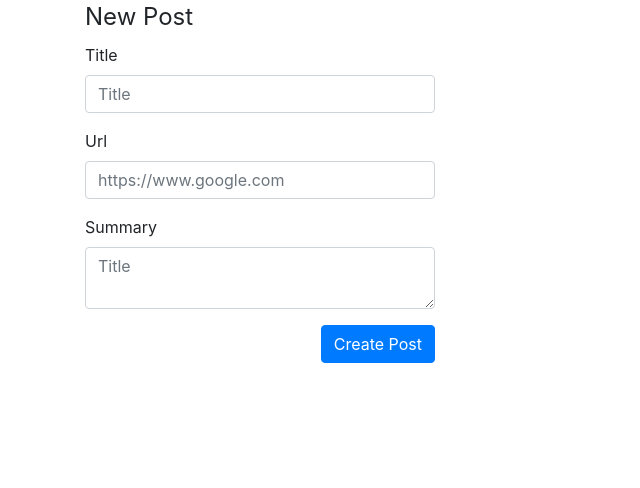
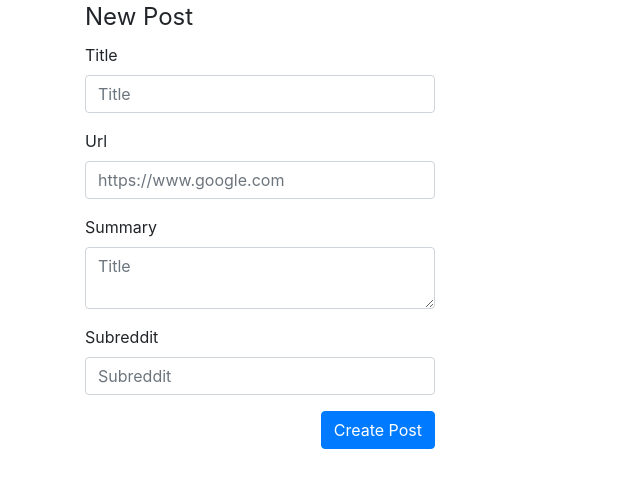
Before and after one commit to ikejs/reddit-clone, a Node server app: page /posts/new in a window 1280 px wide. Shown: the part 57-545 px from the top of the page, without its empty margins (0-640 px from the left). Run offline with Node 20, Linux system fonts and the light colour scheme; tables that the repository leaves empty hold one stand-in row (values such as "Sample post"); some libraries are stand-ins or nearby versions.

Commit message:
add subreddits

```diff
--- a/controllers/posts.js
+++ b/controllers/posts.js
@@ -30,3 +30,17 @@ exports.getPost = (req, res) => {
     console.log(err.message);
   });
 };
+
+// GET POSTS BY SUBREDDIT
+exports.getSubReddit = (req, res) => {
+  Post.find({ subreddit: req.params.subreddit })
+    .then(posts => {
+      res.render("posts-index", {
+        pageTitle: req.params.subreddit,
+        posts: JSON.parse(JSON.stringify(posts))
+       });
+    })
+    .catch(err => {
+      console.log(err);
+    });
+};
--- a/models/Post.js
+++ b/models/Post.js
@@ -7,7 +7,8 @@ const PostSchema = new Schema({
   updatedAt: { type: Date },
   title: { type: String, required: true },
   url: { type: String, required: true },
-  summary: { type: String, required: true }
+  summary: { type: String, required: true },
+  subreddit: { type: String, required: true },
 });
 
 PostSchema.pre("save", function(next) {
--- a/server.js
+++ b/server.js
@@ -28,6 +28,7 @@ app.get('/', homeController.getHome);
 app.get('/posts/new', postsController.getNewPostForm); // add isAuthenticated rule
 app.post('/posts/new', postsController.postNewPost); // add isAuthenticated rule
 app.get("/posts/:id", postsController.getPost);
+app.get("/n/:subreddit", postsController.getSubReddit);
 
 
 
--- a/views/posts-new.handlebars
+++ b/views/posts-new.handlebars
@@ -14,6 +14,10 @@
         <label for="post-summary">Summary</label>
         <textarea name="summary" class="form-control" id="post-summary" placeholder="Title"></textarea>
       </div>
+      <div class="form-group">
+        <label for="post-subreddit">Subreddit</label>
+        <input name="subreddit" type="text" class="form-control" id="post-subreddit" placeholder="Subreddit">
+      </div>
       <div class='text-right'>
         <button type="submit" class="btn btn-primary">Create Post</button>
       </div>
```
Also changed, not shown: views/posts-index.handlebars (+6 -1 lines).
